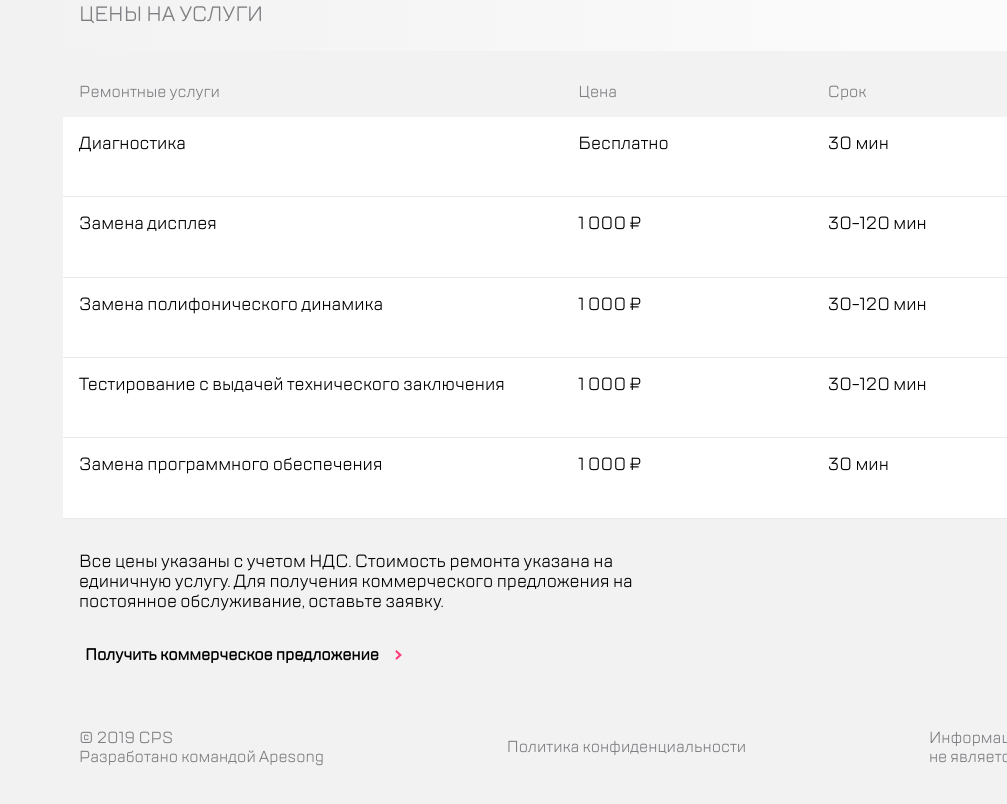
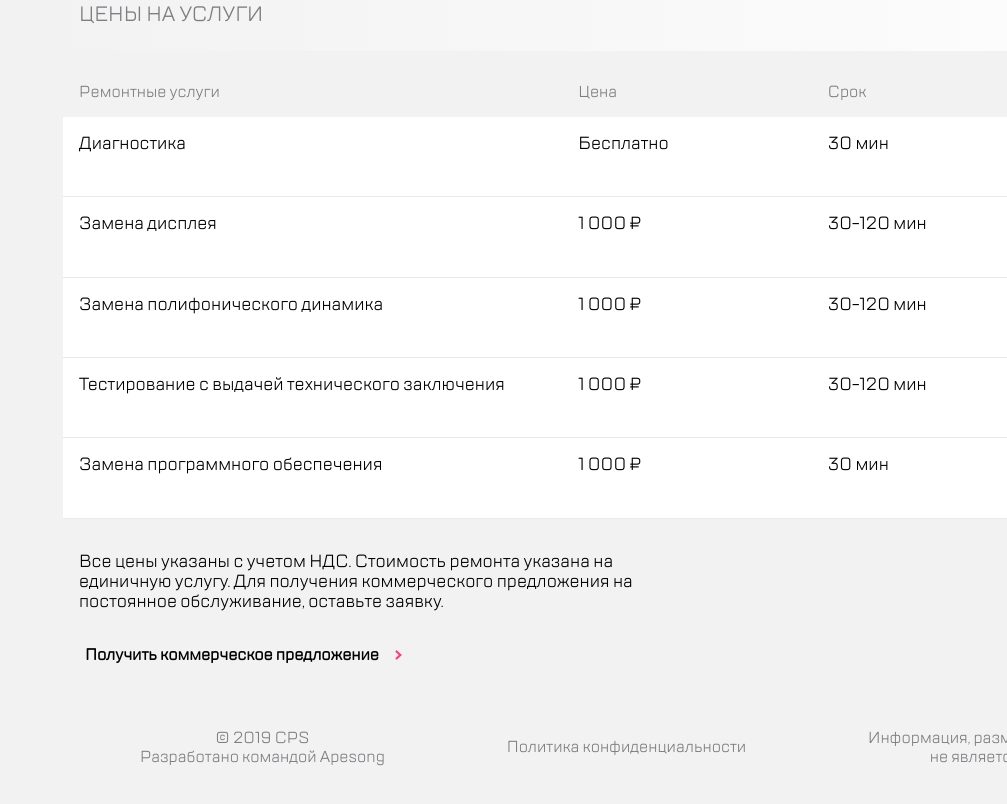
Before and after one commit to renjadizz/layout-6_1_5, a website built with webpack: page src/index.html in a window 1280 px wide. Shown: the part 1271-2075 px from the top of the page, without its empty margins (273-1280 px from the left). Built offline with nearby package versions, Linux system fonts and the light colour scheme; files whose address does not match are found by name.

Commit message:
fix footer text

```diff
--- a/src/style/_footer.scss
+++ b/src/style/_footer.scss
@@ -1,11 +1,12 @@
 .footer{
   display: flex;
   flex-wrap: wrap;
-  justify-content: space-between;
+  justify-content: space-around;
   align-items: center;
   padding: 2rem;
   p{
     font-size: 1rem;
     color: $button-text-grey;
+    text-align: center;
   }
 }
--- a/src/style/_offer.scss
+++ b/src/style/_offer.scss
@@ -17,6 +17,7 @@
     font-weight: bold;
     font-size: 1rem;
     padding-right: 1rem;
+    text-align: left;
   }
 }
 
```
